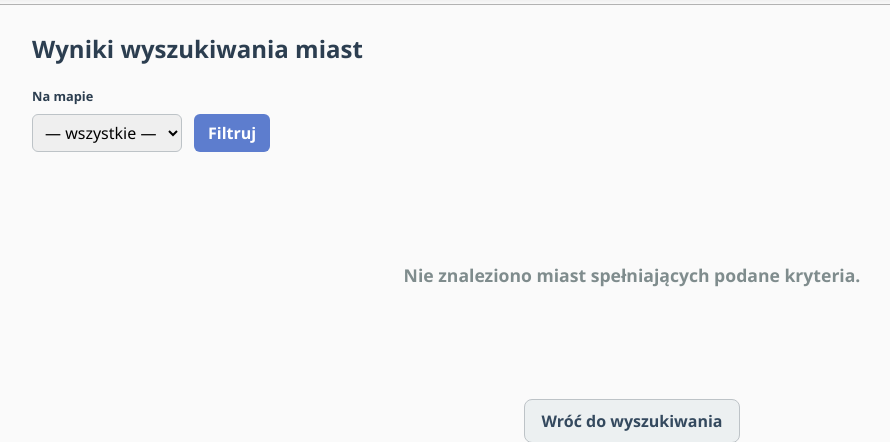
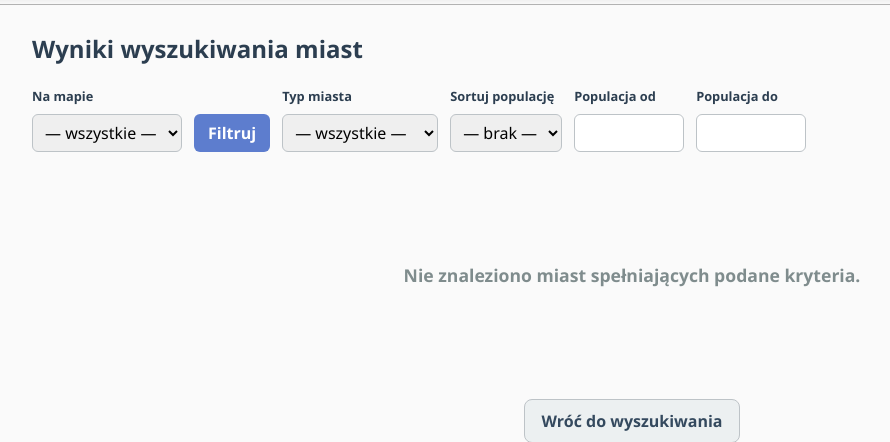
Before and after one commit to FungiMiracles/ZEUS, a Flask app: page /wyniki_wyszukiwania_miasto in a window 1280 px wide. Shown: the part 255-697 px from the top of the page, without its empty margins (8-898 px from the left). Run offline with Flask 3, Linux system fonts and the light colour scheme; the visitor is signed in with stand-in values (Sample User, id 1).

Commit message:
Update wyniki_wyszukiwania_miasto.html

```diff
--- a/templates/wyniki_wyszukiwania_miasto.html
+++ b/templates/wyniki_wyszukiwania_miasto.html
@@ -256,7 +256,57 @@
         </button>
     </div>
 
+      <div>
+    <label style="font-size:0.8em; font-weight:700;">Typ miasta</label><br>
+    <select name="miasto_typ"
+            style="padding:6px 8px; border-radius:6px; border:1px solid #bdc3c7;">
+        <option value="">— wszystkie —</option>
+        <option value="stolica"
+            {% if request.args.get('miasto_typ') == 'stolica' %}selected{% endif %}>
+            Stolica państwa
+        </option>
+        <option value="stolica_regionu"
+            {% if request.args.get('miasto_typ') == 'stolica_regionu' %}selected{% endif %}>
+            Stolica regionu
+        </option>
+        <option value="miasto"
+            {% if request.args.get('miasto_typ') == 'miasto' %}selected{% endif %}>
+            Miasto
+        </option>
+    </select>
+      </div>
+      <div>
+    <label style="font-size:0.8em; font-weight:700;">Sortuj populację</label><br>
+    <select name="sort_populacja"
+            style="padding:6px 8px; border-radius:6px; border:1px solid #bdc3c7;">
+        <option value="">— brak —</option>
+        <option value="asc"
+            {% if request.args.get('sort_populacja') == 'asc' %}selected{% endif %}>
+            Rosnąco
+        </option>
+        <option value="desc"
+            {% if request.args.get('sort_populacja') == 'desc' %}selected{% endif %}>
+            Malejąco
+        </option>
+    </select>
+</div>
+      <div>
+    <label style="font-size:0.8em; font-weight:700;">Populacja od</label><br>
+    <input type="number" name="populacja_od"
+           value="{{ request.args.get('populacja_od','') }}"
+           style="padding:6px 8px; border-radius:6px; border:1px solid #bdc3c7; width:110px;">
+</div>
+
+<div>
+    <label style="font-size:0.8em; font-weight:700;">Populacja do</label><br>
+    <input type="number" name="populacja_do"
+           value="{{ request.args.get('populacja_do','') }}"
+           style="padding:6px 8px; border-radius:6px; border:1px solid #bdc3c7; width:110px;">
+</div>
+
+
 </form>
+
 
 
    {% if not empty %}
```
